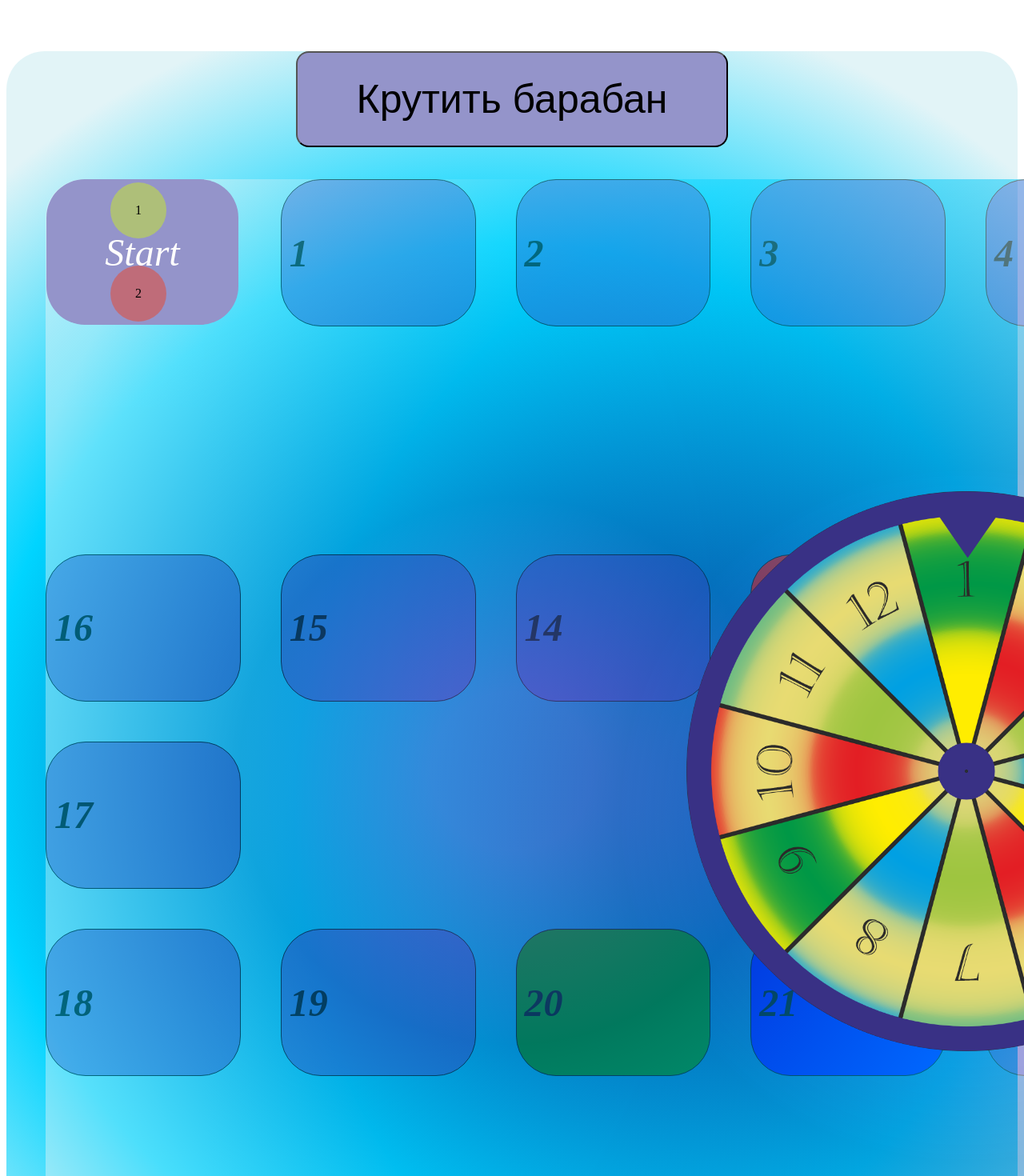
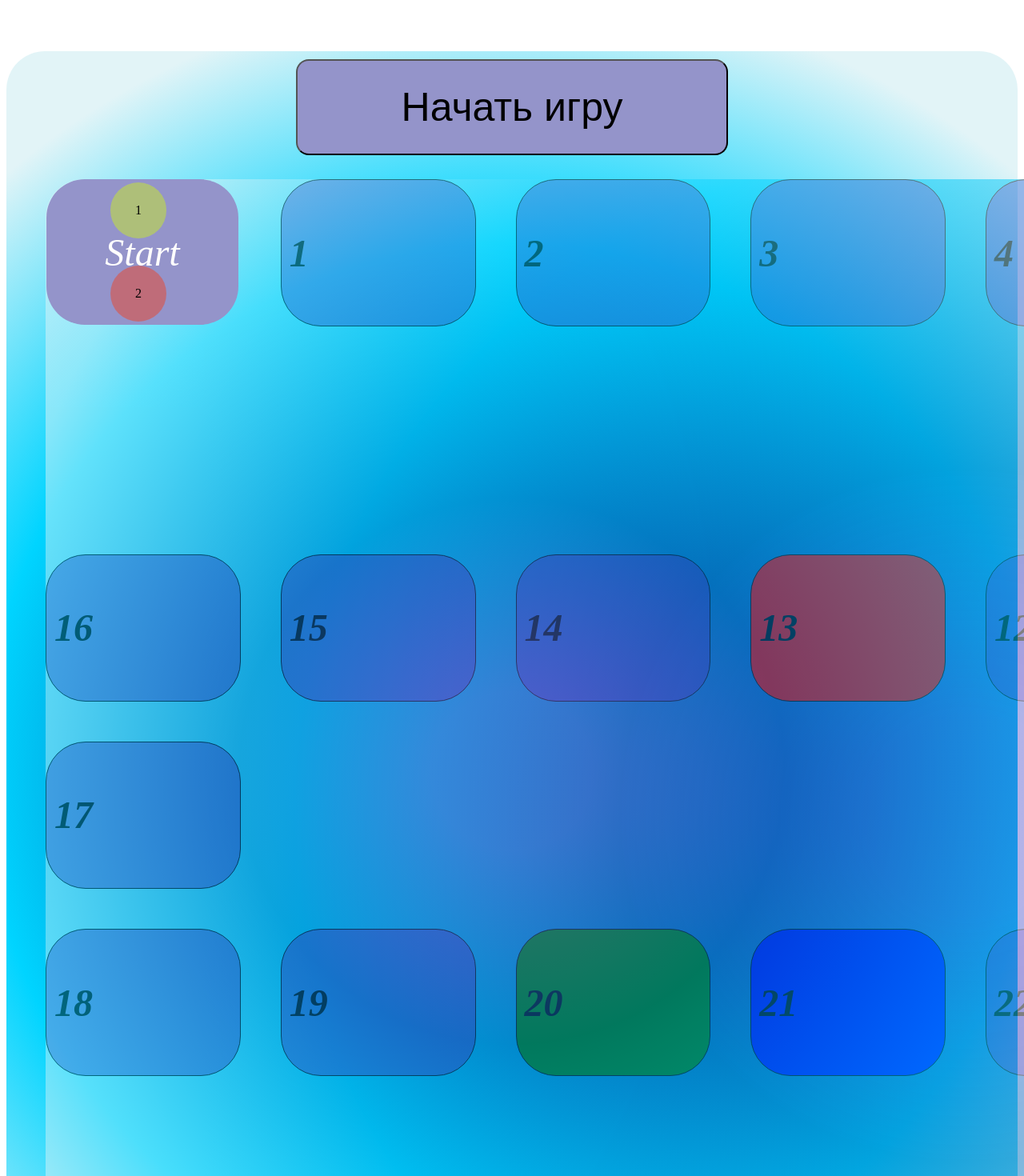
Before and after one commit to dianaveselkina/wander-game-one, a Vue app: page / in a window 1280 px wide. Shown: the top 1470 px of the page at 80% size. Built offline with nearby package versions, Linux system fonts and the light colour scheme.

Commit message:
add Visibility

```diff
--- a/src/App.vue
+++ b/src/App.vue
@@ -1,10 +1,11 @@
 <template>
   <div class="board">
-    <MyButton class="wheel__spin">Крутить барабан</MyButton>
+    <MyButton v-if="spinVisibility" class="button">Крутить барабан</MyButton>
+    <MyButton v-if="startVisibility" class="button">Начать игру</MyButton>
     <StartDiv></StartDiv>
     <PlayerDiv>1</PlayerDiv>
     <PlayerDiv class="player2">2</PlayerDiv>
-    <WheelDiv class="wheel"></WheelDiv>
+    <WheelDiv v-if="wheelVisibility" class="wheel"></WheelDiv>
     <FinishDiv></FinishDiv>
     <BoardDiv></BoardDiv>
   </div>
@@ -26,14 +27,18 @@ export default {
     WheelDiv,
   },
   data() {
-    return {};
+    return {
+      startVisibility: true,
+      wheelVisibility: false,
+      spinVisibility: false,
+    };
   },
   methods: {},
 };
 </script>
 <style scoped>
-.wheel__spin {
-  margin: 0 auto;
+.button {
+  margin: 10px auto;
 }
 .board {
   max-width: 2400px;
--- a/src/components/MyButton.vue
+++ b/src/components/MyButton.vue
@@ -1,5 +1,5 @@
 <template>
-  <button class="wheel__spin"><slot></slot></button>
+  <button class="button"><slot></slot></button>
 </template>
 <script>
 export default {
@@ -10,7 +10,7 @@ export default {
 };
 </script>
 <style scoped>
-.wheel__spin {
+.button {
   cursor: pointer;
   z-index: 4;
   width: 540px;
```
